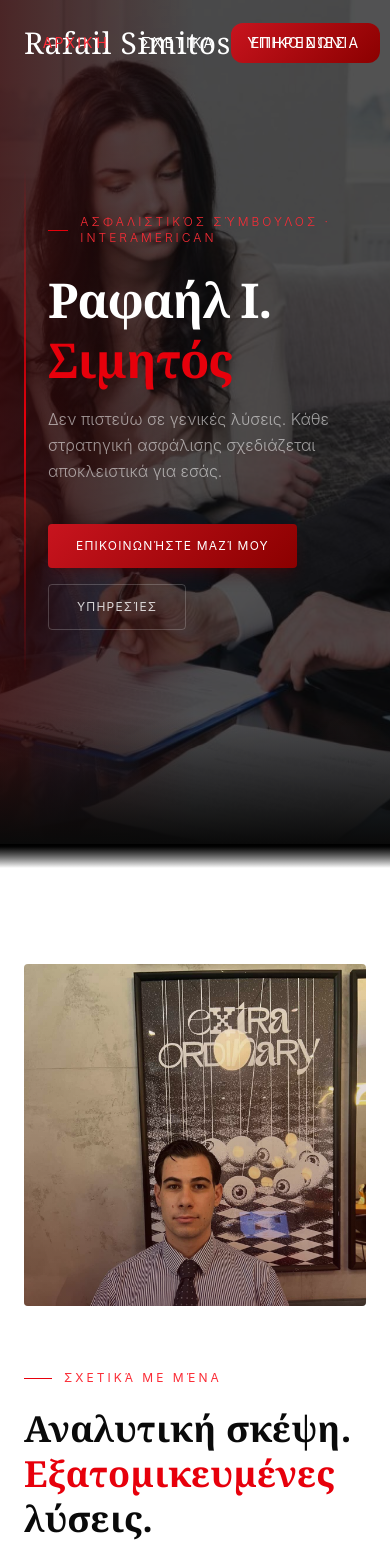
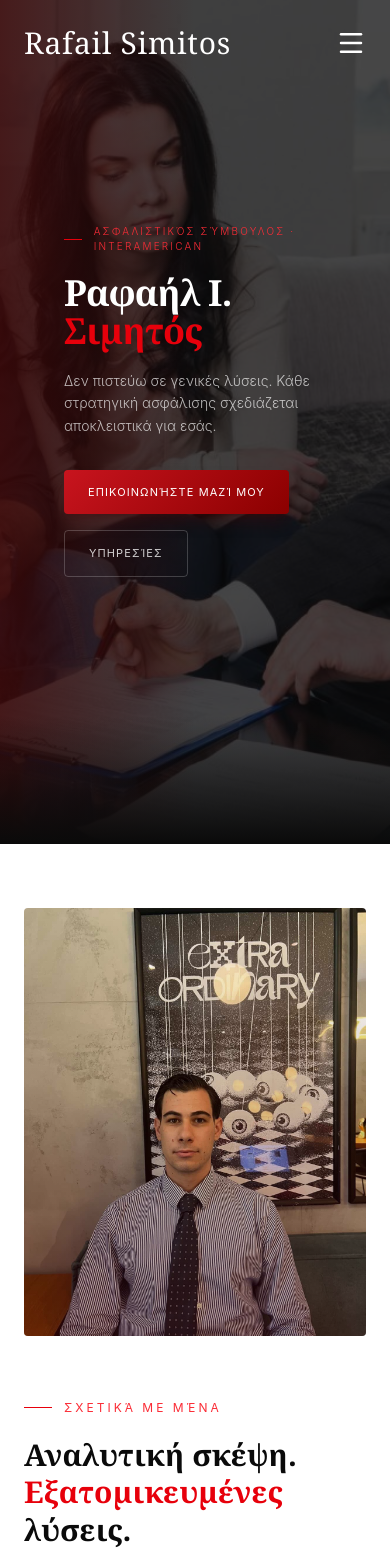
Before and after one commit to tzarhs/insurance-advisor-portfolio, a React (Vite) app: page / in a window 390 px wide. Shown: the top 1567 px of the page. Built offline with nearby package versions, Linux system fonts and the light colour scheme.

Commit message:
Fixed responsiveness on Home page

```diff
--- a/package.json
+++ b/package.json
@@ -10,6 +10,8 @@
     "preview": "vite preview"
   },
   "dependencies": {
+    "@vercel/analytics": "^2.0.1",
+    "lucide-react": "^1.16.0",
     "react": "^19.2.6",
     "react-dom": "^19.2.6",
     "react-router-dom": "^7.15.1"
--- a/src/App.jsx
+++ b/src/App.jsx
@@ -6,6 +6,7 @@ import LifeInsurance from "./pages/LifeInsurance";
 import HomeInsurance from "./pages/HomeInsurance";
 import HealthInsurance from "./pages/HealthInsurance";
 import VehicleInsurance from "./pages/VehicleInsurance";
+import { Analytics } from "@vercel/analytics/react";
 
 export default function App() {
   const location = useLocation();
@@ -32,6 +33,7 @@ export default function App() {
           <Route path="/oxima" element={<VehicleInsurance />} />
         </Routes>
       </main>
+      <Analytics />
     </>
   );
 }
--- a/src/components/About.jsx
+++ b/src/components/About.jsx
@@ -28,8 +28,9 @@ export default function About() {
       id="about"
       ref={ref}
       aria-labelledby="about-heading"
-      className="bg-white py-24 md:py-36 px-6 md:px-16"
+      className="bg-white py-16 sm:py-20 md:py-36 px-6 md:px-16"
     >
+      <div className="max-w-6xl mx-auto grid grid-cols-1 md:grid-cols-2 gap-10 md:gap-16 items-center"></div>
       <div className="max-w-6xl mx-auto grid grid-cols-1 md:grid-cols-2 gap-16 items-center">
         {/* Left: Photo */}
         <div
@@ -37,12 +38,12 @@ export default function About() {
             inView ? "opacity-100 translate-x-0" : "opacity-0 -translate-x-8"
           }`}
         >
-          <div className="relative aspect-[5/5] rounded-sm overflow-hidden">
+          <div className="relative aspect-[4/5] sm:aspect-square md:aspect-[5/5] rounded-sm overflow-hidden">
             {/* Descriptive alt text — who is in the photo and their role */}
             <img
               src={aboutImg}
               alt="Ραφαήλ Σιμητός, Ασφαλιστικός Σύμβουλος στην Interamerican"
-              className="w-full h-full object-cover object-top"
+              className="w-full h-full object-cover object-[50%_35%] sm:object-[50%_25%] md:object-[50%_60%]"
             />
             {/* Decorative overlay — hidden from screen readers */}
             <div
@@ -55,7 +56,7 @@ export default function About() {
         {/* Right: Text */}
         <div
           className={`transition-all duration-700 delay-150 ${
-            inView ? "opacity-100 translate-x-0" : "opacity-0 translate-x-8"
+            inView ? "opacity-100 translate-x-0" : "opacity-0 translate-x-0"
           }`}
         >
           {/* Eyebrow — decorative, hidden from screen readers to avoid
@@ -70,14 +71,14 @@ export default function About() {
           {/* id matches aria-labelledby on <section> */}
           <h2
             id="about-heading"
-            className="font-serif text-4xl md:text-5xl text-neutral-950 font-bold leading-tight mb-6"
+            className="font-serif text-3xl sm:text-4xl md:text-5xl text-neutral-950 font-bold leading-tight mb-6"
           >
             Αναλυτική σκέψη.
             <br />
             <span className="text-red-600">Εξατομικευμένες</span> λύσεις.
           </h2>
 
-          <p className="text-neutral-500 text-[0.95rem] leading-relaxed mb-5">
+          <p className="text-neutral-500 text-sm sm:text-[0.95rem] leading-relaxed mb-5">
             Ως Ασφαλιστικός Σύμβουλος στην{" "}
             <span className="text-red-500 font-medium">Interamerican</span>, δεν
             πιστεύω σε γενικές λύσεις. Εστιάζω στον εντοπισμό κινδύνων, στη
--- a/src/components/Hero.jsx
+++ b/src/components/Hero.jsx
@@ -15,61 +15,73 @@ export default function Hero() {
       () => setVisible(true),
       prefersReducedMotion ? 0 : 100,
     );
+
     return () => clearTimeout(timer);
   }, []);
 
   const scrollTo = (href) => {
     const el = document.querySelector(href);
+
     if (el)
-      el.scrollIntoView({ behavior: prefersReducedMotion ? "auto" : "smooth" });
+      el.scrollIntoView({
+        behavior: prefersReducedMotion ? "auto" : "smooth",
+      });
   };
 
   return (
     <section
       id="hero"
       aria-label="Εισαγωγή — Ραφαήλ Σιμητός, Ασφαλιστικός Σύμβουλος"
-      className="relative min-h-screen flex items-center overflow-hidden"
+      className="relative min-h-screen flex items-start overflow-hidden"
     >
-      {/* Background image — decorative, so hidden from screen readers */}
+      {/* Background image */}
       <div
         aria-hidden="true"
-        className="absolute inset-0 bg-cover bg-center bg-no-repeat"
+        className="absolute inset-0 bg-cover bg-center bg-no-repeat scale-105"
         style={{ backgroundImage: `url(${heroImg})` }}
       />
 
-      {/* Overlays — decorative */}
-      <div aria-hidden="true" className="absolute inset-0 bg-neutral-950/70" />
+      {/* Overlays */}
+      <div aria-hidden="true" className="absolute inset-0 bg-neutral-950/75" />
+
       <div
         aria-hidden="true"
-        className="absolute inset-0 bg-gradient-to-r from-red-950/60 via-transparent to-transparent"
+        className="absolute inset-0 bg-gradient-to-r from-red-950/70 via-transparent to-transparent"
       />
+
       <div
         aria-hidden="true"
         className="absolute bottom-0 left-0 right-0 h-32 bg-gradient-to-t from-neutral-950 to-transparent"
       />
+
+      {/* Decorative line */}
       <div
         aria-hidden="true"
-        className={`absolute left-[clamp(1.5rem,5vw,4rem)] top-[20%] bottom-[20%] w-[2px] bg-gradient-to-b from-transparent via-red-600 to-transparent transition-opacity duration-1000 delay-300 ${
+        className={`hidden sm:block absolute left-[clamp(1rem,5vw,4rem)] top-[20%] bottom-[20%] w-[2px] bg-gradient-to-b from-transparent via-red-600 to-transparent transition-opacity duration-1000 delay-300 ${
           visible ? "opacity-100" : "opacity-0"
         }`}
       />
 
       {/* Content */}
-      <div className="relative z-10 max-w-6xl mx-auto w-full px-6 md:px-16 pl-12 md:pl-20">
+      <div className="relative z-10 max-w-6xl mx-auto w-full px-16 sm:px-18 md:px-26 pt-56 sm:pt-60 md:pt-68">
+        <div className="max-w-2xl">
+          {/* Top label */}
           <div
             aria-hidden="true"
-          className={`flex items-center gap-3 mb-6 transition-all duration-700 delay-200 ${
+            className={`flex items-center gap-3 mb-5 transition-all duration-700 delay-200 ${
               visible ? "opacity-100 translate-y-0" : "opacity-0 translate-y-5"
             }`}
           >
-          <div className="w-7 h-px bg-red-600" />
-          <span className="text-red-500 text-xs tracking-[0.25em] uppercase font-light">
+            <div className="w-6 sm:w-8 h-px bg-red-600" />
+
+            <span className="text-red-500 text-[10px] sm:text-xs tracking-[0.22em] uppercase font-light">
               Ασφαλιστικός Σύμβουλος · Interamerican
             </span>
           </div>
 
+          {/* Heading */}
           <h1
-          className={`font-serif text-5xl md:text-7xl font-bold text-white leading-tight tracking-tight mb-4 transition-all duration-700 delay-300 ${
+            className={`font-serif text-4xl sm:text-5xl md:text-7xl font-bold text-white leading-[1.05] tracking-tight mb-5 transition-all duration-700 delay-300 ${
               visible ? "opacity-100 translate-y-0" : "opacity-0 translate-y-8"
             }`}
           >
@@ -78,7 +90,7 @@ export default function Hero() {
 
           {/* Tagline */}
           <p
-          className={`text-white/55 text-base md:text-lg leading-relaxed max-w-md mb-10 font-light transition-all duration-700 delay-500 ${
+            className={`text-white/70 text-sm sm:text-base md:text-lg leading-relaxed max-w-xl mb-8 md:mb-10 font-light transition-all duration-700 delay-500 ${
               visible ? "opacity-100 translate-y-0" : "opacity-0 translate-y-5"
             }`}
           >
@@ -86,16 +98,19 @@ export default function Hero() {
             αποκλειστικά για εσάς.
           </p>
 
+          {/* Buttons */}
           <div
-          className={`flex gap-4 flex-wrap transition-all duration-700 delay-[650ms] ${
+            className={`flex flex-col sm:flex-row gap-4 transition-all duration-700 delay-[650ms] ${
               visible ? "opacity-100 translate-y-0" : "opacity-0 translate-y-5"
             }`}
           >
             <button
               onClick={() => scrollTo("#contact")}
               aria-label="Επικοινωνήστε μαζί μου — μετάβαση στη φόρμα επικοινωνίας"
-            className="text-white text-xs tracking-[0.1em] uppercase px-7 py-3.5 rounded-sm transition-all duration-200 hover:opacity-90 hover:-translate-y-0.5 shadow-lg shadow-red-950/40"
-            style={{ background: "linear-gradient(135deg, #c8141e, #8b0000)" }}
+              className="w-fit sm:w-auto text-white text-[11px] sm:text-xs tracking-[0.1em] uppercase px-6 sm:px-7 py-3.5 rounded-sm transition-all duration-200 hover:opacity-90 hover:-translate-y-0.5 shadow-lg shadow-red-950/40"
+              style={{
+                background: "linear-gradient(135deg, #c8141e, #8b0000)",
+              }}
             >
               Επικοινωνήστε μαζί μου
             </button>
@@ -103,12 +118,13 @@ export default function Hero() {
             <button
               onClick={() => scrollTo("#services")}
               aria-label="Δείτε τις υπηρεσίες μου — μετάβαση στην ενότητα υπηρεσιών"
-            className="text-white/80 text-xs tracking-[0.1em] uppercase px-7 py-3.5 rounded-sm border border-white/20 transition-all duration-200 hover:border-red-600 hover:text-white"
+              className="w-fit sm:w-auto text-white/80 text-[11px] sm:text-xs tracking-[0.1em] uppercase px-6 sm:px-7 py-3.5 rounded-sm border border-white/20 transition-all duration-200 hover:border-red-600 hover:text-white"
             >
               Υπηρεσίες
             </button>
           </div>
         </div>
+      </div>
     </section>
   );
 }
--- a/src/components/Navbar.jsx
+++ b/src/components/Navbar.jsx
@@ -1,4 +1,5 @@
 import { useEffect, useState } from "react";
+import { Menu, X } from "lucide-react";
 
 const NAV_LINKS = [
   { label: "Αρχική", href: "#hero" },
@@ -8,16 +9,18 @@ const NAV_LINKS = [
 
 export default function Navbar() {
   const [activeHash, setActiveHash] = useState("#hero");
+  const [menuOpen, setMenuOpen] = useState(false);
 
   const scrollTo = (href) => {
     const el = document.querySelector(href);
+
     if (el) {
       el.scrollIntoView({ behavior: "smooth" });
       setActiveHash(href);
+      setMenuOpen(false);
     }
   };
 
-  // Keep activeHash in sync when user scrolls manually
   useEffect(() => {
     const observer = new IntersectionObserver(
       (entries) => {
@@ -29,10 +32,12 @@ export default function Navbar() {
       },
       { threshold: 0.5 },
     );
+
     NAV_LINKS.forEach(({ href }) => {
       const el = document.querySelector(href);
       if (el) observer.observe(el);
     });
+
     return () => observer.disconnect();
   }, []);
 
@@ -41,7 +46,8 @@ export default function Navbar() {
       aria-label="Κύρια πλοήγηση"
       className="absolute top-2 left-0 right-0 z-50 px-6 md:px-16"
     >
-      <div className="max-w-6xl mx-auto flex items-center justify-between h-[70px]">
+      <div className="max-w-6xl mx-auto flex items-center justify-between h-[70px] relative">
+        {/* Logo */}
         <a
           href="#hero"
           onClick={(e) => {
@@ -54,13 +60,12 @@ export default function Navbar() {
           Rafail Simitos
         </a>
 
-        {/* Nav links */}
-        <div className="absolute left-1/2 -translate-x-1/2 flex items-center gap-8">
+        {/* Desktop Nav */}
+        <div className="hidden md:flex absolute left-1/2 -translate-x-1/2 items-center gap-8">
           {NAV_LINKS.map((l) => (
             <button
               key={l.href}
               onClick={() => scrollTo(l.href)}
-              // aria-current tells screen readers which section is active
               aria-current={activeHash === l.href ? "true" : undefined}
               className="bg-transparent border-none cursor-pointer text-white text-sm tracking-[0.15em] uppercase transition-colors duration-200 hover:text-red-600 aria-[current]:text-red-500"
             >
@@ -69,15 +74,61 @@ export default function Navbar() {
           ))}
         </div>
 
-        {/* CTA */}
+        {/* Desktop CTA */}
         <button
           onClick={() => scrollTo("#contact")}
           aria-label="Επικοινωνήστε μαζί μου — μετάβαση στη φόρμα επικοινωνίας"
-          className="text-white text-sm tracking-[0.1em] uppercase px-5 py-2.5 rounded-xl transition-opacity duration-200 hover:opacity-85"
+          className="hidden md:block text-white text-sm tracking-[0.1em] uppercase px-5 py-2.5 rounded-xl transition-opacity duration-200 hover:opacity-85"
           style={{ background: "linear-gradient(135deg, #c8141e, #8b0000)" }}
         >
           Επικοινωνία
         </button>
+
+        {/* Mobile Hamburger */}
+        <button
+          onClick={() => setMenuOpen((prev) => !prev)}
+          aria-label="Άνοιγμα μενού"
+          className="md:hidden text-white"
+        >
+          {menuOpen ? <X size={30} /> : <Menu size={30} />}
+        </button>
+
+        {/* Mobile Menu */}
+        {menuOpen && (
+          <div className="fixed inset-0 z-[100] bg-black flex flex-col items-center justify-center gap-10 md:hidden">
+            {/* Close button */}
+            <button
+              onClick={() => setMenuOpen(false)}
+              aria-label="Κλείσιμο μενού"
+              className="absolute top-6 right-6 text-white"
+            >
+              <X size={36} />
+            </button>
+
+            {/* Nav links */}
+            {NAV_LINKS.map((l) => (
+              <button
+                key={l.href}
+                onClick={() => scrollTo(l.href)}
+                aria-current={activeHash === l.href ? "true" : undefined}
+                className="bg-transparent border-none cursor-pointer text-white text-2xl tracking-[0.2em] uppercase transition-colors duration-200 hover:text-red-600 aria-[current]:text-red-500"
+              >
+                {l.label}
+              </button>
+            ))}
+
+            {/* CTA */}
+            <button
+              onClick={() => scrollTo("#contact")}
+              className="text-white text-lg tracking-[0.1em] uppercase px-8 py-4 rounded-xl transition-opacity duration-200 hover:opacity-85"
+              style={{
+                background: "linear-gradient(135deg, #c8141e, #8b0000)",
+              }}
+            >
+              Επικοινωνία
+            </button>
+          </div>
+        )}
       </div>
     </nav>
   );
--- a/src/pages/Home.jsx
+++ b/src/pages/Home.jsx
@@ -8,9 +8,9 @@ export default function Home() {
     <>
       <Navbar />
       <Hero />
-      <div className="h-6 bg-gradient-to-b from-black to-white" />
+
       <About />
-      <div className="h-6 bg-gradient-to-b from-white to-neutral-800" />
+
       <Services />
     </>
   );
```
Also changed, not shown: src/components/Services.jsx (+15 -7 lines), 1 other file (tests, documents, lock files or other folders). Lines whose indentation alone changed are shown as unchanged.
